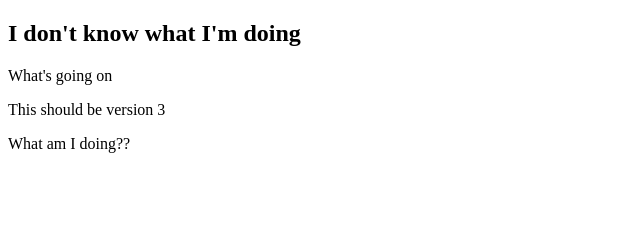
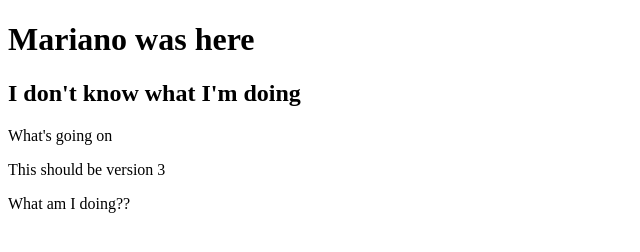
Before and after one commit to oliverredondo/04_git_intro, a plain HTML site: page index.html in a window 1280 px wide. Shown: the whole page, without its empty margins (0-640 px from the left). Drawn offline with Linux system fonts and the light colour scheme.

Commit message:
added h1

```diff
--- a/index.html
+++ b/index.html
@@ -4,6 +4,8 @@
     <meta charset="UTF-8" />
     <meta name="viewport" content="width=device-width, initial-scale=1.0" />
     <title>MARIA is Sweden's biggest hacker</title>
+
+    <h1>Mariano was here</h1>
   </head>
   <body>
     <h2>I don't know what I'm doing</h2>
```
